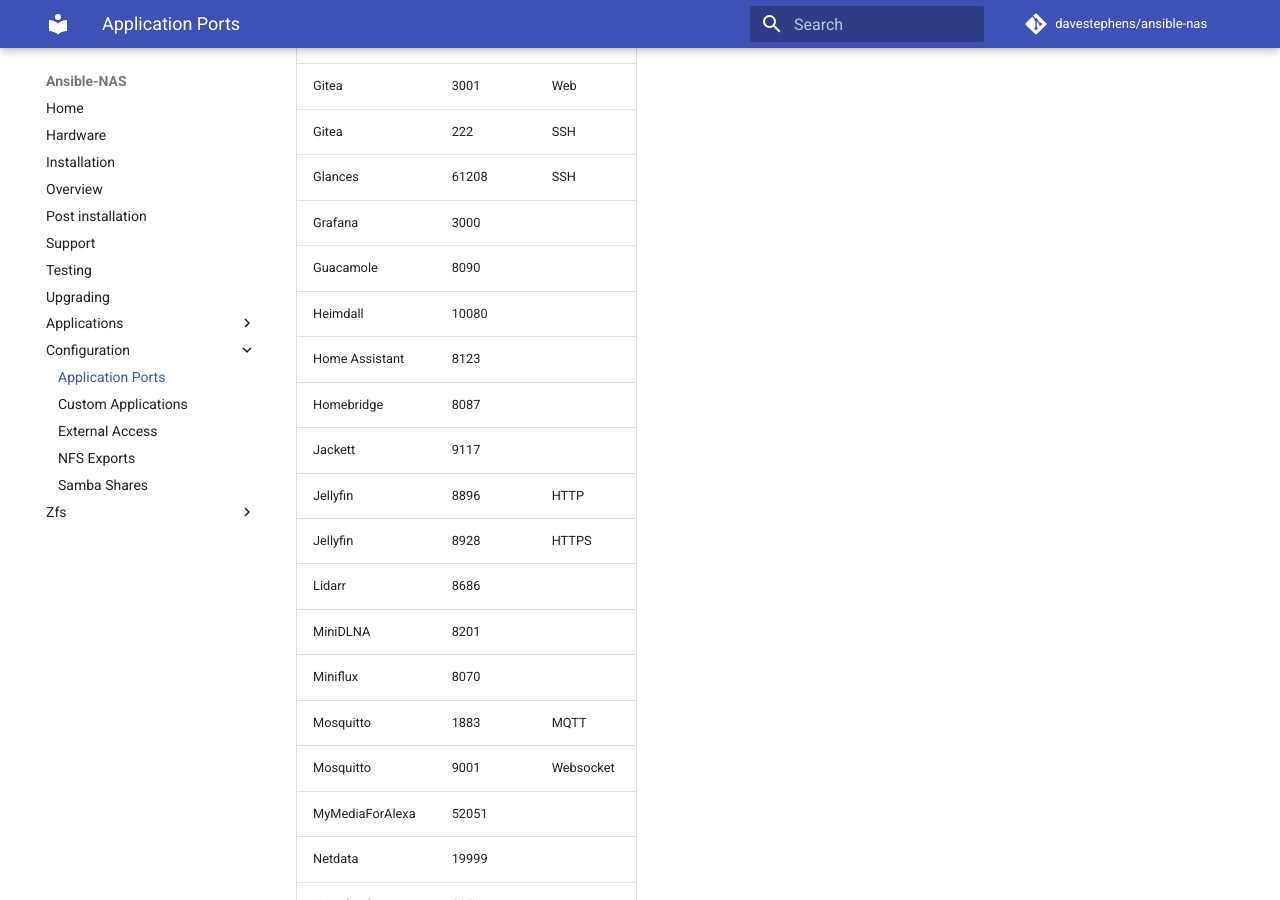
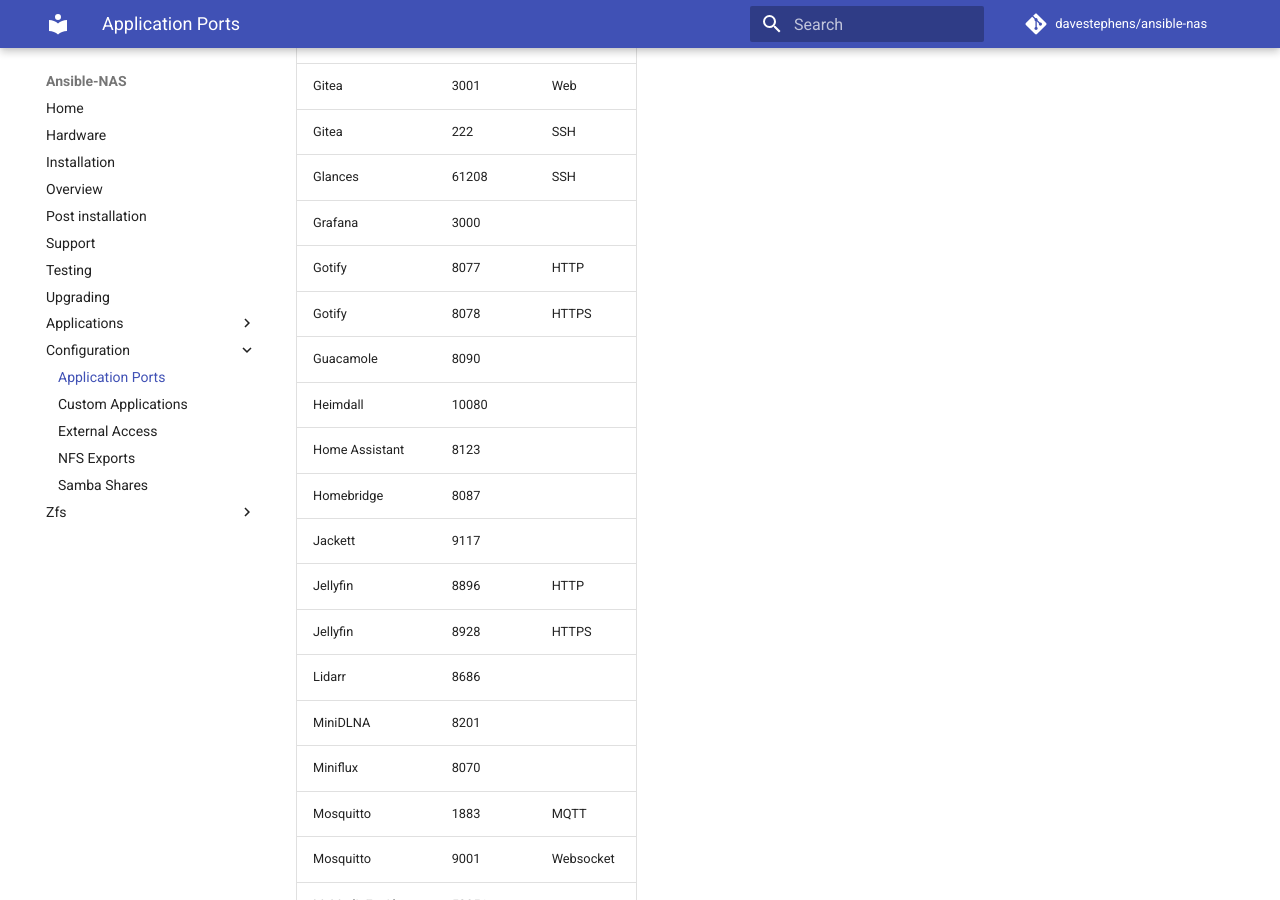
Before and after one commit to davestephens/ansible-nas, an MkDocs documentation site: the page built from docs/configuration/application_ports.md, in a window 1280 px wide and 900 px high, scrolled down 749 px. Built offline with MkDocs 1.6.1 and Material for MkDocs 9.7.7, drawn with Linux system fonts in a browser that asks for light colours; comment, search, counter and statistics services are not loaded.

Commit message:
application_ports.md update for Gotify

```diff
--- a/docs/configuration/application_ports.md
+++ b/docs/configuration/application_ports.md
@@ -20,6 +20,8 @@ By default, applications can be found on the ports listed below.
 | Gitea           | 222    | SSH       |
 | Glances         | 61208  | SSH       |
 | Grafana         | 3000   |           |
+| Gotify          | 8077   | HTTP      |
+| Gotify          | 8078   | HTTPS     |
 | Guacamole       | 8090   |           |
 | Heimdall        | 10080  |           |
 | Home Assistant  | 8123   |           |
```
